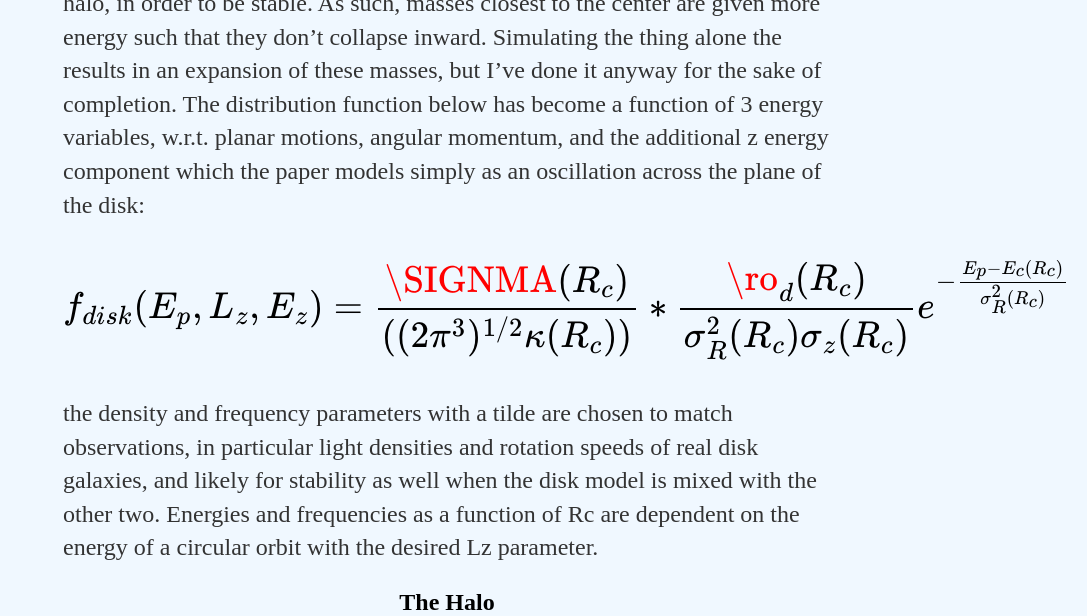
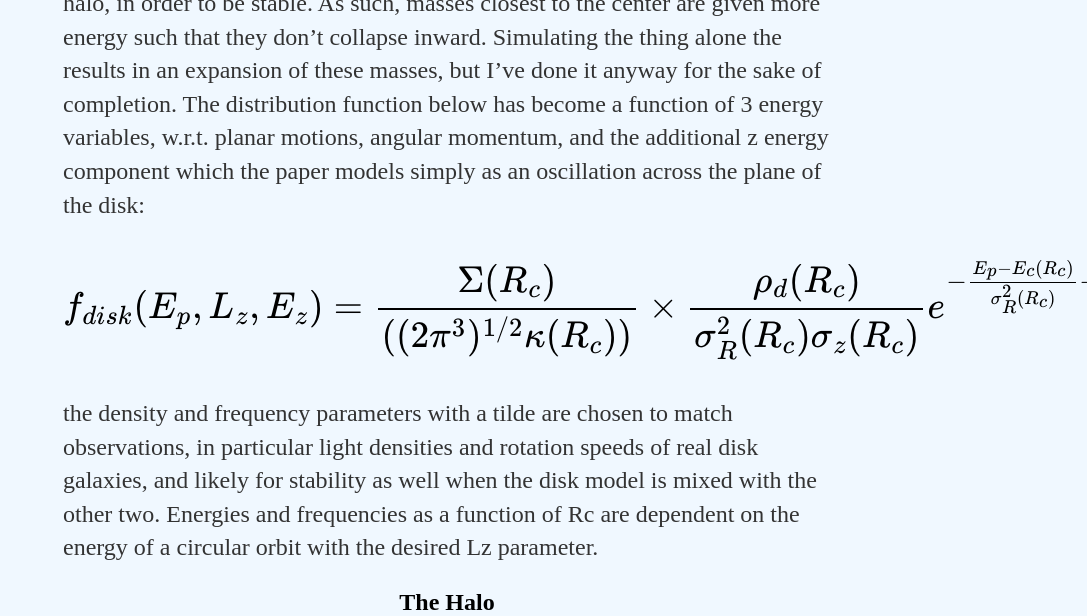
Before and after one commit to Kyle-Lewis/Kyle-Lewis.github.io, a Jekyll site: the page built from _posts/2017-07-19-N-Body-Simulations-For-Galaxies-Cuda.md, in a window 1280 px wide and 1400 px high, scrolled down 2990 px, cut to the strip 0-616 px from the top of the window. Shown: the whole strip, without its empty margins (193-1280 px from the left). Built offline with Jekyll 4.4.1, drawn with Linux system fonts in a browser that asks for light colours; formulas are drawn with MathJax 3; some of the changed text lies outside the part shown.

Commit message:
script update

```diff
--- a/_posts/2017-07-19-N-Body-Simulations-For-Galaxies-Cuda.md
+++ b/_posts/2017-07-19-N-Body-Simulations-For-Galaxies-Cuda.md
@@ -61,8 +61,8 @@ The model for the disk expects there to be central mass, from the bulge and ha
 <div style="font-size: 150%;">
 	$$
 		f_{disk}(E_p, L_z, E_z) =
-		\frac{\SIGNMA(R_c)}{((2\pi^3)^{1/2}\kappa(R_c))} * \frac{\ro_d(R_c)}{\sigma_R^2(R_c)\sigma_z(R_c)}
-		e^{-\frac{E_p - E_c(R_c)}{\sigma_R^2(R_c)}}
+		\frac{\Sigma(R_c)}{((2\pi^3)^{1/2}\kappa(R_c))} \times \frac{\rho_d(R_c)}{\sigma_R^2(R_c)\sigma_z(R_c)}
+		e^{-\frac{E_p - E_c(R_c)}{\sigma_R^2(R_c)} - \frac{E_z}{\sigma_z^2(R_c)}}
 	$$
 </div>
 
@@ -82,7 +82,7 @@ If you can make out the now tiny axes (which have remained the same size) throug
 	$$
 		f_{halo}(E,L_z^2) =
 			\begin{cases}
-			[(AL_z^2 + B)e^{-E/\sigma_0^2}] * [e^{-E/\sigma_0^2} - 1] & \text{if $E < 0$,} \\
+			[(AL_z^2 + B)e^{-E/\sigma_0^2}] \times [e^{-E/\sigma_0^2} - 1] & \text{if $E < 0$,} \\
 			0 & \text{otherwise.}
 			\end{cases}
 	$$
```
